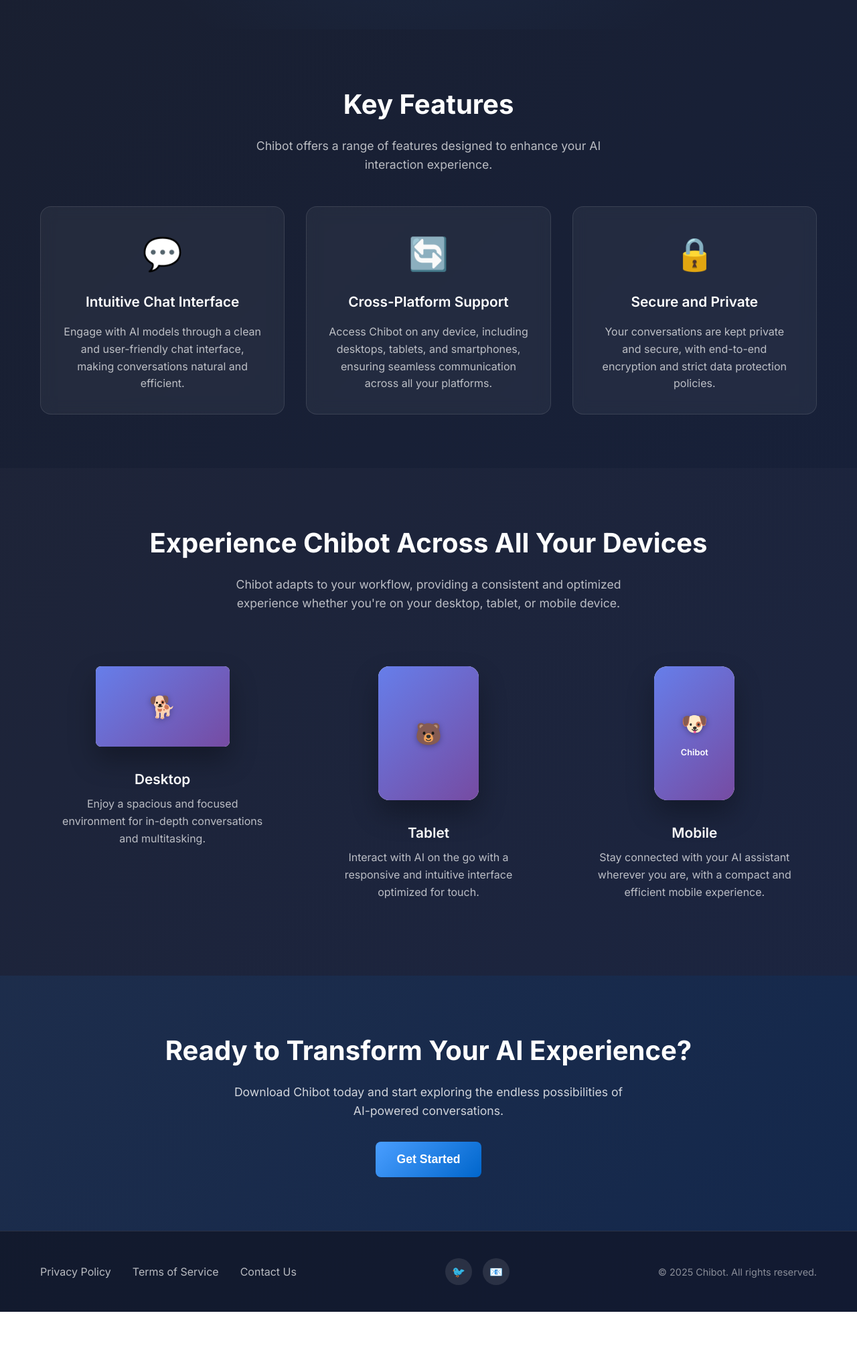
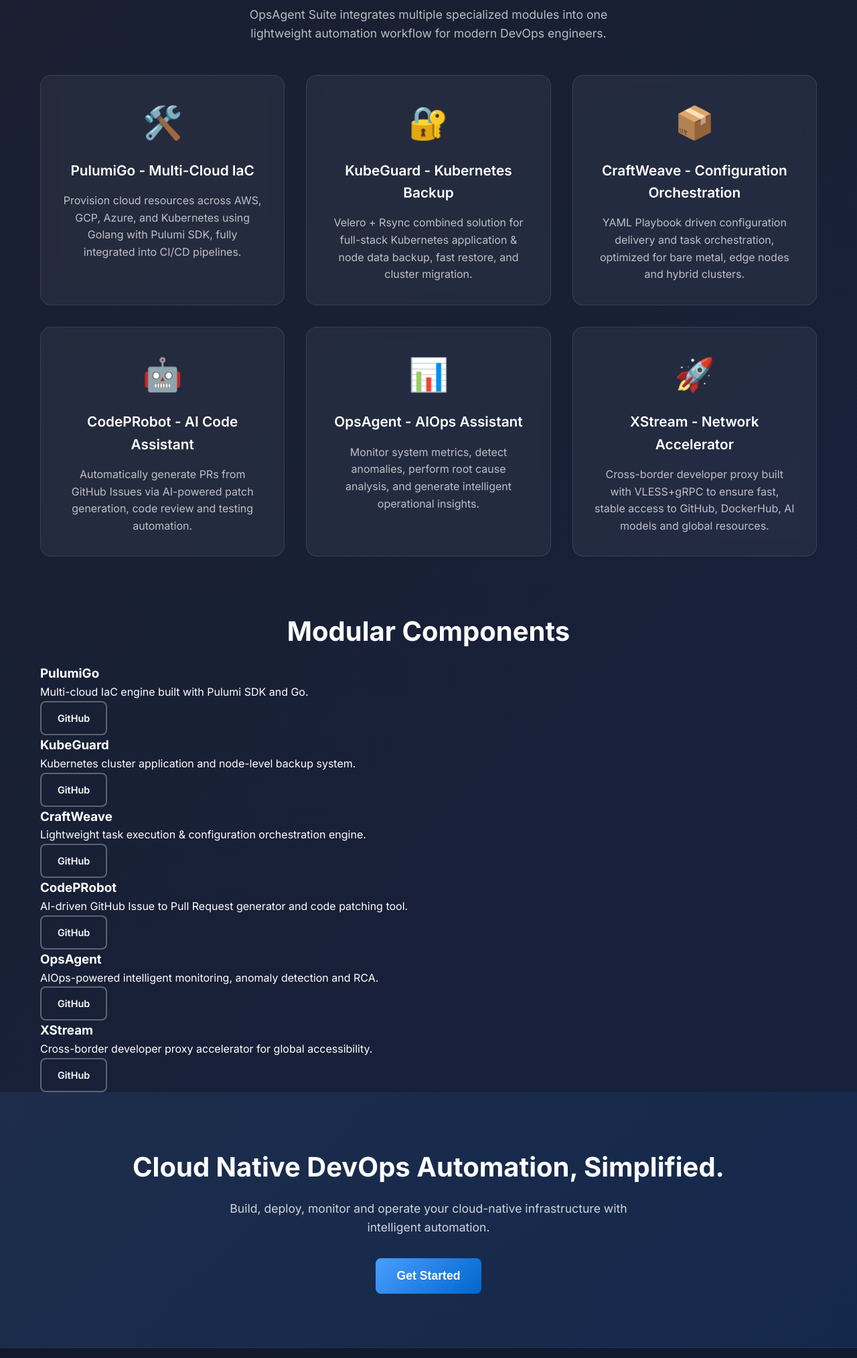
Before and after one commit to svc-design/website, a plain HTML site: page index.html in a window 1280 px wide. Shown: the part 772-2800 px from the top of the page at 67% size. Before the commit the page ends 2731 px from the top, so only its background shows below. Drawn offline with nearby package versions, Linux system fonts and the light colour scheme.

Commit message:
site: initial unified homepage for Cloud Native DevOps Suite

```diff
--- a/index.html
+++ b/index.html
@@ -3,28 +3,25 @@
 <head>
     <meta charset="UTF-8">
     <meta name="viewport" content="width=device-width, initial-scale=1.0">
-    <title>Chibot - Your AI Assistant, Always Ready</title>
+    <title>OpsAgent Suite - Cloud Native DevOps Automation</title>
     <link rel="stylesheet" href="styles.css">
     <link href="https://fonts.googleapis.com/css2?family=Inter:wght@300;400;500;600;700&display=swap" rel="stylesheet">
 </head>
 <body>
+
 <!-- Navigation -->
 <nav class="navbar">
     <div class="container">
         <div class="nav-brand">
-                <span class="logo"><img src="./icons/chibot_32.png"> Chibot</span>
+            <span class="logo"><img src="./icons/opsagent_32.png"> OpsAgent Suite</span>
         </div>
         <div class="nav-menu">
             <a href="#features" class="nav-link">Features</a>
+            <a href="#modules" class="nav-link">Modules</a>
             <a href="#pricing" class="nav-link">Pricing</a>
             <a href="#support" class="nav-link">Support</a>
-                <button class="btn btn-primary" id="downloadBtn">Download</button>
-                <button class="btn btn-outline" id="loginBtn">Login</button>
-            </div>
-            <div class="mobile-menu-toggle" id="mobileMenuToggle">
-                <span></span>
-                <span></span>
-                <span></span>
+            <button class="btn btn-primary">Download</button>
+            <button class="btn btn-outline">Login</button>
         </div>
     </div>
 </nav>
@@ -33,129 +30,119 @@
 <section class="hero">
     <div class="container">
         <div class="hero-content">
-                <div class="robot-container">
-                    <div class="robot">
-                        <img src="./icons/chibot_256.png">
-                        <!--div class="robot-head">
-                            <div class="robot-eyes">
-                                <div class="eye left-eye"></div>
-                                <div class="eye right-eye"></div>
+            <img src="./icons/opsagent_256.png" class="hero-logo">
+            <h1 class="hero-title">Cloud Native DevOps Automation, Simplified.</h1>
+            <p class="hero-description">
+                Unified automation platform for infrastructure provisioning, Kubernetes backup, configuration orchestration, AI-powered coding and intelligent AIOps — designed for cloud-native teams.
+            </p>
+            <button class="btn btn-primary btn-large" onclick="location.href='https://github.com/mutse/opsagent'">Start Now</button>
         </div>
-                            <div class="robot-mouth"></div>
-                        </div>
-                        <div class="robot-body">
-                            <div class="robot-screen">
-                                <div class="download-widget">
-                                    <span class="widget-text">Download Now</span>
-                                </div>
-                            </div>
-                        </div>
-                        <div class="robot-arms">
-                            <div class="arm left-arm"></div>
-                            <div class="arm right-arm"></div>
-                        </div>
-                    </div-->
-                </div>
-            </div>
-            <h1 class="hero-title">Your AI Assistant, Always Ready</h1>
-            <p class="hero-description">
-                Chibot is a cross-platform chatbot application that brings the power of AI language models to your fingertips. Chat with OpenAI and Gemini models seamlessly on any device.
-            </p>
-            <button class="btn btn-primary btn-large" id="heroDownloadBtn" onclick="location.href='https://github.com/mutse/chibot/releases'">Download Now</button>
     </div>
 </section>
 
-    <!-- Key Features Section -->
+<!-- Unified Features -->
 <section class="features" id="features">
     <div class="container">
-            <h2 class="section-title">Key Features</h2>
-            <p class="section-subtitle">Chibot offers a range of features designed to enhance your AI interaction experience.</p>
+        <h2 class="section-title">Unified Automation Stack</h2>
+        <p class="section-subtitle">
+            OpsAgent Suite integrates multiple specialized modules into one lightweight automation workflow for modern DevOps engineers.
+        </p>
 
         <div class="features-grid">
+
             <div class="feature-card">
-                    <div class="feature-icon">💬</div>
-                    <h3>Intuitive Chat Interface</h3>
-                    <p>Engage with AI models through a clean and user-friendly chat interface, making conversations natural and efficient.</p>
+                <div class="feature-icon">🛠️</div>
+                <h3>PulumiGo - Multi-Cloud IaC</h3>
+                <p>Provision cloud resources across AWS, GCP, Azure, and Kubernetes using Golang with Pulumi SDK, fully integrated into CI/CD pipelines.</p>
             </div>
 
             <div class="feature-card">
-                    <div class="feature-icon">🔄</div>
-                    <h3>Cross-Platform Support</h3>
-                    <p>Access Chibot on any device, including desktops, tablets, and smartphones, ensuring seamless communication across all your platforms.</p>
+                <div class="feature-icon">🔐</div>
+                <h3>KubeGuard - Kubernetes Backup</h3>
+                <p>Velero + Rsync combined solution for full-stack Kubernetes application & node data backup, fast restore, and cluster migration.</p>
             </div>
 
             <div class="feature-card">
-                    <div class="feature-icon">🔒</div>
-                    <h3>Secure and Private</h3>
-                    <p>Your conversations are kept private and secure, with end-to-end encryption and strict data protection policies.</p>
+                <div class="feature-icon">📦</div>
+                <h3>CraftWeave - Configuration Orchestration</h3>
+                <p>YAML Playbook driven configuration delivery and task orchestration, optimized for bare metal, edge nodes and hybrid clusters.</p>
+            </div>
+
+            <div class="feature-card">
+                <div class="feature-icon">🤖</div>
+                <h3>CodePRobot - AI Code Assistant</h3>
+                <p>Automatically generate PRs from GitHub Issues via AI-powered patch generation, code review and testing automation.</p>
+            </div>
+
+            <div class="feature-card">
+                <div class="feature-icon">📊</div>
+                <h3>OpsAgent - AIOps Assistant</h3>
+                <p>Monitor system metrics, detect anomalies, perform root cause analysis, and generate intelligent operational insights.</p>
+            </div>
+
+            <div class="feature-card">
+                <div class="feature-icon">🚀</div>
+                <h3>XStream - Network Accelerator</h3>
+                <p>Cross-border developer proxy built with VLESS+gRPC to ensure fast, stable access to GitHub, DockerHub, AI models and global resources.</p>
+            </div>
+
+        </div>
+    </div>
+</section>
+
+<!-- Modules Section -->
+<section class="products" id="modules">
+    <div class="container">
+        <h2 class="section-title">Modular Components</h2>
+
+        <div class="product-grid">
+            <div class="product-card">
+                <h3>PulumiGo</h3>
+                <p>Multi-cloud IaC engine built with Pulumi SDK and Go.</p>
+                <a href="https://github.com/mutse/pulumigo" class="btn btn-outline">GitHub</a>
+            </div>
+
+            <div class="product-card">
+                <h3>KubeGuard</h3>
+                <p>Kubernetes cluster application and node-level backup system.</p>
+                <a href="https://github.com/mutse/kubeguard" class="btn btn-outline">GitHub</a>
+            </div>
+
+            <div class="product-card">
+                <h3>CraftWeave</h3>
+                <p>Lightweight task execution & configuration orchestration engine.</p>
+                <a href="https://github.com/mutse/craftweave" class="btn btn-outline">GitHub</a>
+            </div>
+
+            <div class="product-card">
+                <h3>CodePRobot</h3>
+                <p>AI-driven GitHub Issue to Pull Request generator and code patching tool.</p>
+                <a href="https://github.com/mutse/codeprobot" class="btn btn-outline">GitHub</a>
+            </div>
+
+            <div class="product-card">
+                <h3>OpsAgent</h3>
+                <p>AIOps-powered intelligent monitoring, anomaly detection and RCA.</p>
+                <a href="https://github.com/mutse/opsagent" class="btn btn-outline">GitHub</a>
+            </div>
+
+            <div class="product-card">
+                <h3>XStream</h3>
+                <p>Cross-border developer proxy accelerator for global accessibility.</p>
+                <a href="https://github.com/mutse/xstream" class="btn btn-outline">GitHub</a>
             </div>
         </div>
     </div>
 </section>
 
-    <!-- Cross-Platform Section -->
-    <section class="platforms">
-        <div class="container">
-            <h2 class="section-title">Experience Chibot Across All Your Devices</h2>
-            <p class="section-subtitle">
-                Chibot adapts to your workflow, providing a consistent and optimized experience whether you're on your desktop, tablet, or mobile device.
-            </p>
-
-            <div class="platforms-grid">
-                <div class="platform-card">
-                    <div class="platform-image desktop-image">
-                        <div class="device-mockup desktop-mockup">
-                            <div class="screen">
-                                <div class="chat-interface">
-                                    <div class="chat-avatar">🐕</div>
-                                </div>
-                            </div>
-                        </div>
-                    </div>
-                    <h3>Desktop</h3>
-                    <p>Enjoy a spacious and focused environment for in-depth conversations and multitasking.</p>
-                </div>
-
-                <div class="platform-card">
-                    <div class="platform-image tablet-image">
-                        <div class="device-mockup tablet-mockup">
-                            <div class="screen">
-                                <div class="chat-interface">
-                                    <div class="chat-avatar">🐻</div>
-                                </div>
-                            </div>
-                        </div>
-                    </div>
-                    <h3>Tablet</h3>
-                    <p>Interact with AI on the go with a responsive and intuitive interface optimized for touch.</p>
-                </div>
-
-                <div class="platform-card">
-                    <div class="platform-image mobile-image">
-                        <div class="device-mockup mobile-mockup">
-                            <div class="screen">
-                                <div class="chat-interface">
-                                    <div class="chat-avatar">🐶</div>
-                                    <div class="app-name">Chibot</div>
-                                </div>
-                            </div>
-                        </div>
-                    </div>
-                    <h3>Mobile</h3>
-                    <p>Stay connected with your AI assistant wherever you are, with a compact and efficient mobile experience.</p>
-                </div>
-            </div>
-        </div>
-    </section>
-
-    <!-- CTA Section -->
+<!-- CTA -->
 <section class="cta">
     <div class="container">
-            <h2 class="cta-title">Ready to Transform Your AI Experience?</h2>
+        <h2 class="cta-title">Cloud Native DevOps Automation, Simplified.</h2>
         <p class="cta-description">
-                Download Chibot today and start exploring the endless possibilities of AI-powered conversations.
+            Build, deploy, monitor and operate your cloud-native infrastructure with intelligent automation.
         </p>
-            <button class="btn btn-primary btn-large" id="ctaBtn">Get Started</button>
+        <button class="btn btn-primary btn-large">Get Started</button>
     </div>
 </section>
 
@@ -172,77 +159,10 @@
             <a href="#" class="social-link">📧</a>
         </div>
         <div class="footer-copyright">
-                © 2025 Chibot. All rights reserved.
+            © 2025 OpsAgent Suite. All rights reserved.
         </div>
     </div>
 </footer>
 
-    <!-- Auth Modal -->
-    <div class="modal" id="authModal">
-        <div class="modal-content">
-            <div class="modal-header">
-                <h3 id="modalTitle">Login to Chibot</h3>
-                <button class="modal-close" id="modalClose">&times;</button>
-            </div>
-            <div class="modal-body">
-                <form id="authForm">
-                    <div class="form-group">
-                        <label for="email">Email</label>
-                        <input type="email" id="email" required>
-                    </div>
-                    <div class="form-group">
-                        <label for="password">Password</label>
-                        <input type="password" id="password" required>
-                    </div>
-                    <div class="form-group" id="confirmPasswordGroup" style="display: none;">
-                        <label for="confirmPassword">Confirm Password</label>
-                        <input type="password" id="confirmPassword">
-                    </div>
-                    <button type="submit" class="btn btn-primary btn-full" id="authSubmitBtn">Login</button>
-                </form>
-                <p class="auth-switch">
-                    <span id="authSwitchText">Don't have an account?</span>
-                    <a href="#" id="authSwitchLink">Sign up</a>
-                </p>
-            </div>
-        </div>
-    </div>
-
-    <!-- Download Modal -->
-    <div class="modal" id="downloadModal">
-        <div class="modal-content">
-            <div class="modal-header">
-                <h3>Download Chibot</h3>
-                <button class="modal-close" id="downloadModalClose">&times;</button>
-            </div>
-            <div class="modal-body">
-                <div class="download-options">
-                    <div class="download-option">
-                        <div class="download-icon">🖥️</div>
-                        <h4>Desktop</h4>
-                        <p>Windows, macOS, Linux</p>
-                        <button class="btn btn-primary">Download</button>
-                    </div>
-                    <div class="download-option">
-                        <div class="download-icon">📱</div>
-                        <h4>Mobile</h4>
-                        <p>iOS & Android</p>
-                        <button class="btn btn-primary">Download</button>
-                    </div>
-                    <div class="download-option">
-                        <div class="download-icon">🌐</div>
-                        <h4>Web App</h4>
-                        <p>Use in browser</p>
-                        <button class="btn btn-primary">Launch</button>
-                    </div>
-                </div>
-            </div>
-        </div>
-    </div>
-
-    <script src="https://cdn.jsdelivr.net/npm/@supabase/supabase-js@2"></script>
-    <script src="config.js"></script>
-    <script src="auth.js"></script>
-    <script src="main.js"></script>
 </body>
 </html>
```
Lines whose indentation alone changed are shown as unchanged.
